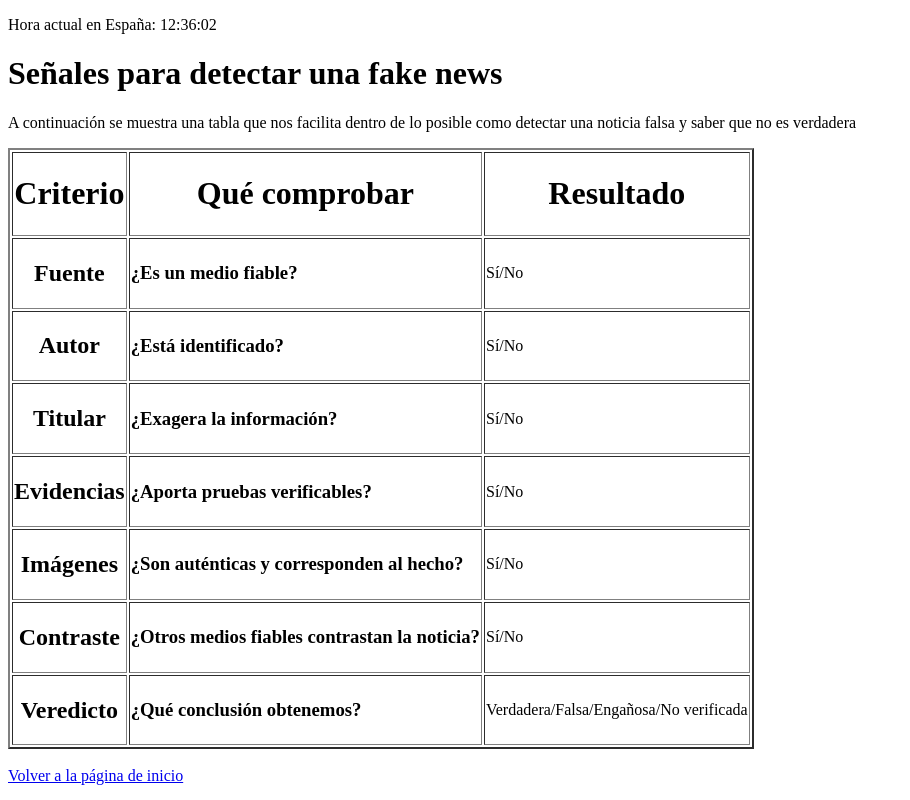
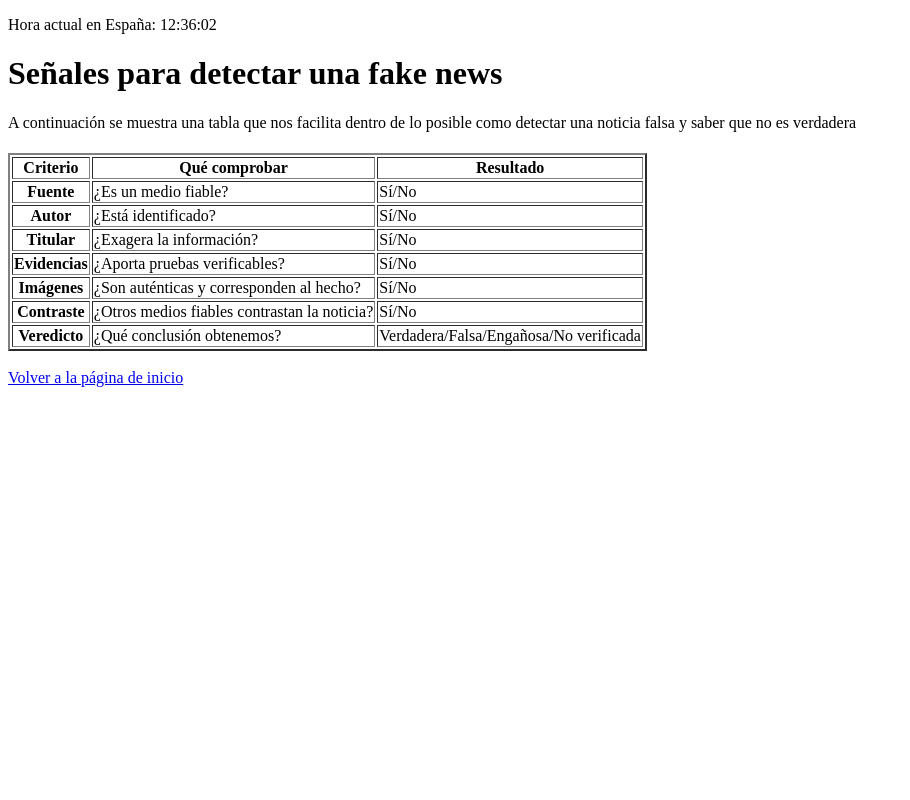
Before and after one commit to albertomoreno2723/fakeandolaverdad, a plain HTML site: page señalesdedeteccion.html in a window 1280 px wide. Shown: the whole page, without its empty margins (0-910 px from the left). Drawn offline with Linux system fonts and the light colour scheme.

Commit message:
Corregimos las páginas de señales de detección y tipos de fake news

```diff
--- a/señalesdedeteccion.html
+++ b/señalesdedeteccion.html
@@ -6,10 +6,10 @@
     <title>Fakeando la verdad/Señales para detectar las fake news</title>
     <p>
         Hora actual en España:
-  <time id="reloj-espana" datetime=""></time>
-</p>
+  <time id="reloj-espana" datetime="00:00:00">00:00:00</time>
+ </p>
 
-<script>
+ <script>
   function actualizarReloj() {
     const elementoTime = document.getElementById('reloj-espana');
     const ahora = new Date();
@@ -39,55 +39,55 @@
 
 
   setInterval(actualizarReloj, 1000);
-</script>
+ </script>
 
-</head>
-<body>
+
+
    <h1>Señales para detectar una fake news</h1>
    <p>A continuación se muestra una tabla que nos facilita dentro de lo posible como detectar una noticia falsa y saber que no es verdadera</p>
    <table border="2">
     <tr>
-        <th><h1>Criterio</h1></th>
-        <th><h1>Qué comprobar</h1></th>
-        <th><h1>Resultado</h1></th>
+        <h1><th>Criterio</h1></th>
+        <h1><th>Qué comprobar</h1></th>
+        <h1><th>Resultado</h1></th>
     </tr>
     <tr>
-        <th><h2>Fuente</h2></th>
-        <td><h3>¿Es un medio fiable?</h3></td>
+        <h2><th>Fuente</h2></th>
+        <h3><td>¿Es un medio fiable?</h3></td>
         <td>Sí/No</td>
     </tr>
     <tr>
-        <th><h2>Autor</h2></th>
-        <td><h3>¿Está identificado?</h3></td>
+        <h2><th>Autor</h2></th>
+        <h3><td>¿Está identificado?</h3></td>
         <td>Sí/No</td>
     </tr>
     <tr>
-        <th><h2>Titular</h2></th>
-        <td><h3>¿Exagera la información?</h3></td>
+        <h2><th>Titular</h2></th>
+        <h3><td>¿Exagera la información?</h3></td>
         <td>Sí/No</td>
     </tr>
     <tr>
-        <th><h2>Evidencias</h2></th>
-        <td><h3>¿Aporta pruebas verificables?</h3></td>
+        <h2><th>Evidencias</h2></th>
+        <h3><td>¿Aporta pruebas verificables?</h3></td>
         <td>Sí/No</td>
     </tr>
     <tr>
-        <th><h2>Imágenes</h2></th>
-        <td><h3>¿Son auténticas y corresponden al hecho?</h3></td>
+        <h2><th>Imágenes</h2></th>
+        <h3><td>¿Son auténticas y corresponden al hecho?</h3></td>
         <td>Sí/No</td>
     </tr>
     <tr>
-        <th><h2>Contraste</h2></th>
-        <td><h3>¿Otros medios fiables contrastan la noticia?</h3></td>
+        <h2><th>Contraste</h2></th>
+        <h3><td>¿Otros medios fiables contrastan la noticia?</h3></td>
         <td>Sí/No</td>
     </tr>
     <tr>
-        <th><h2>Veredicto</h2></th>
-        <td><h3>¿Qué conclusión obtenemos?</h3></td>
+        <h2><th>Veredicto</h2></th>
+        <h3><td>¿Qué conclusión obtenemos?</h3></td>
         <td>Verdadera/Falsa/Engañosa/No verificada</td>
     </tr>
    </table border="2">
    <br>
    <nav><a href="index.html">Volver a la página de inicio</a></nav>
-</body>
+
 </html>
```
Also changed, not shown: tiposdefakenews.html (+10 -22 lines).
